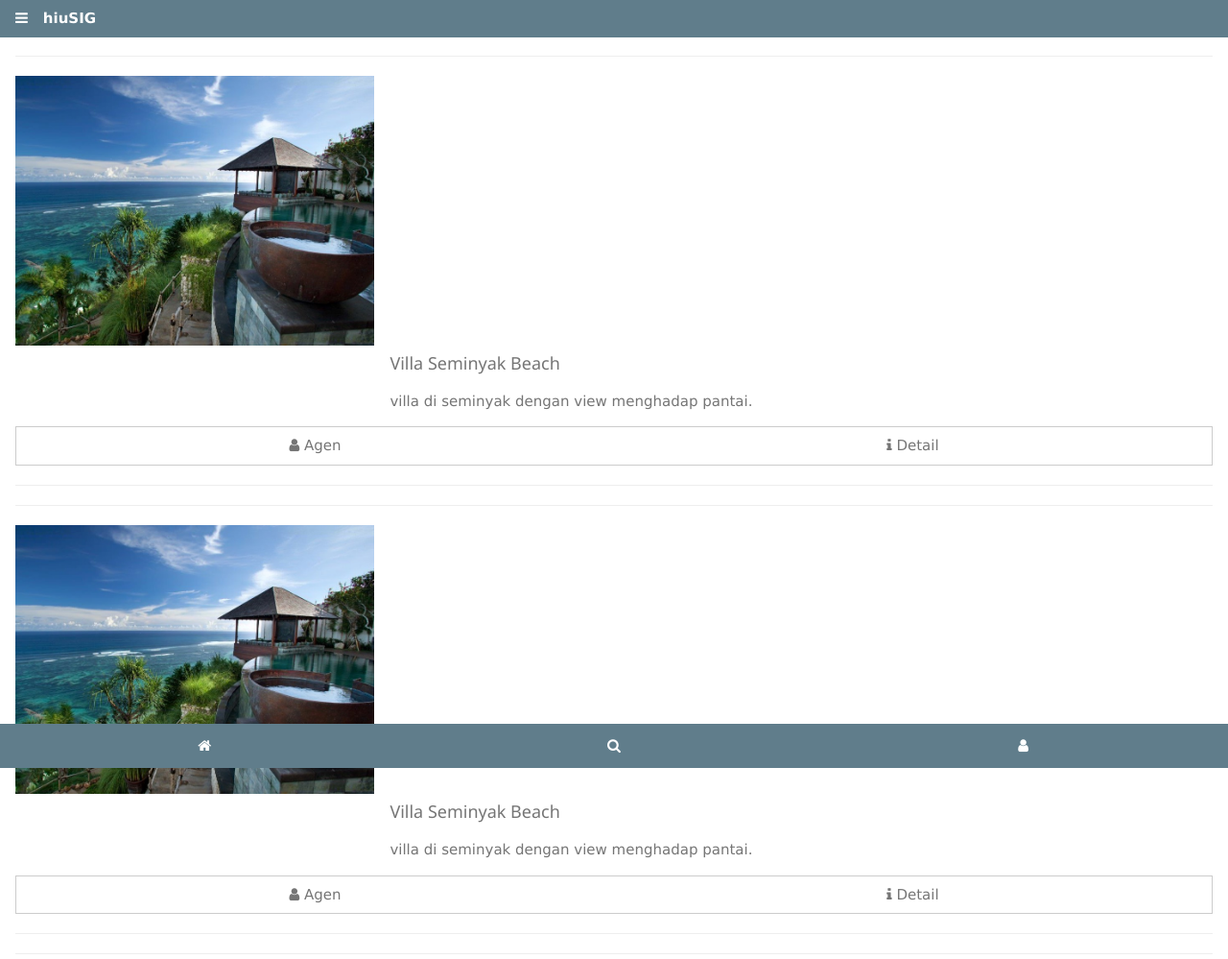
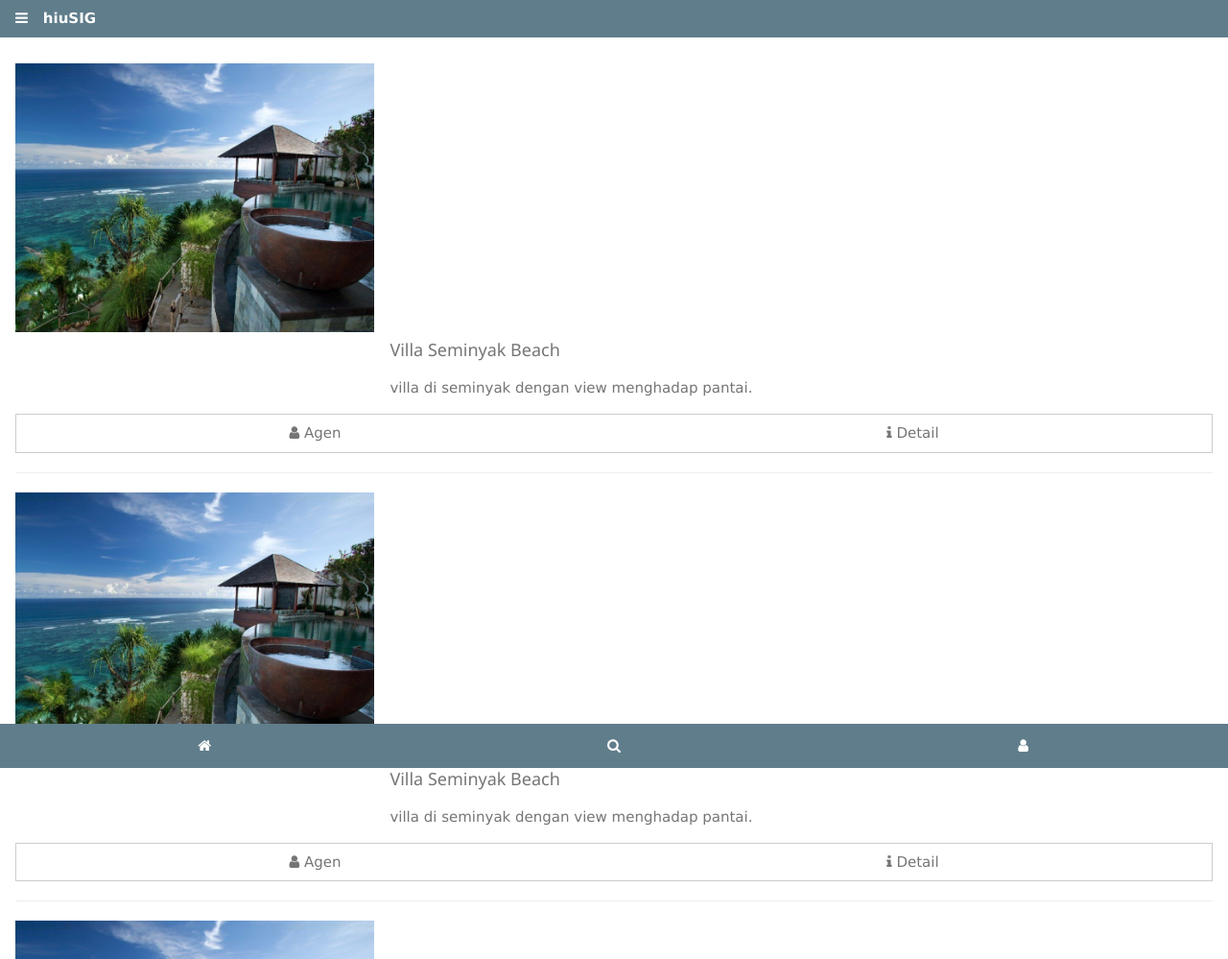
Before and after one commit to frizadiga/hiuSIG-Cordova, a plain HTML site: page www/index.html in a window 1280 px wide. Shown: the top 999 px of the page at 96% size. Drawn offline with Linux system fonts and the light colour scheme.

Commit message:
fix layout

```diff
--- a/www/index.html
+++ b/www/index.html
@@ -34,11 +34,10 @@
 	</header>
 
 	<!-- Main -->
-	<div id="main" class="w3-container w3-text-grey" style="margin-top:38px;margin-bottom:46px">
+	<div id="main" class="w3-container w3-text-grey" style="margin-top:38px;margin-bottom:46px;padding-top:28px">
 
 		<!-- list card -->
 		<div id="listing-card" class="">
-		<hr>
 		<div class="w3-cell-row">
 			<div class="w3-cell" style="width:30%">
 				<img class="Xw3-circle" src="img/property-1.jpg" style="width:100%">
```
